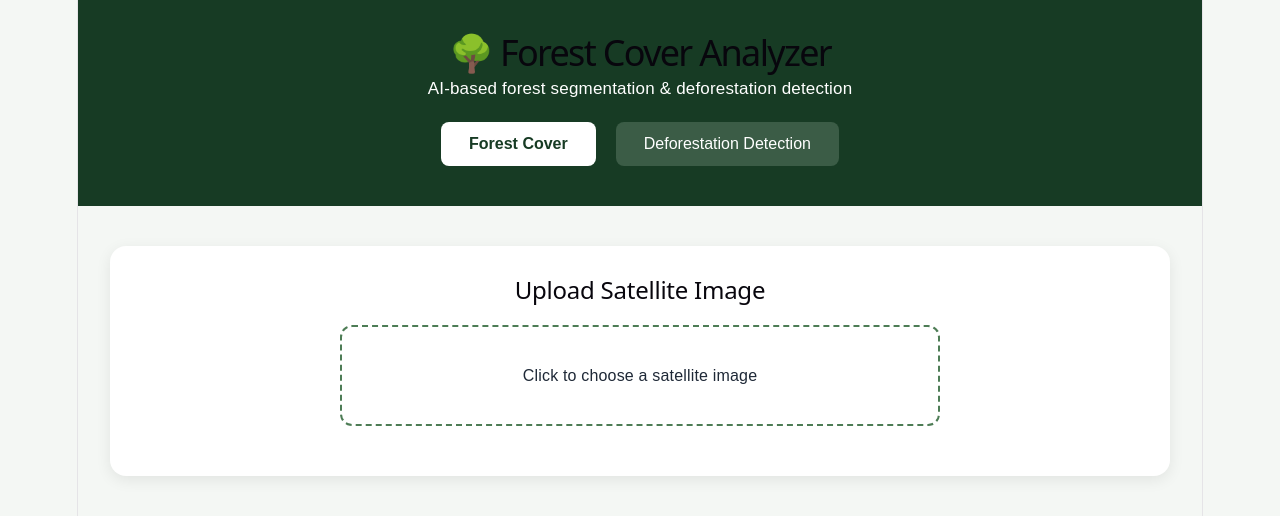
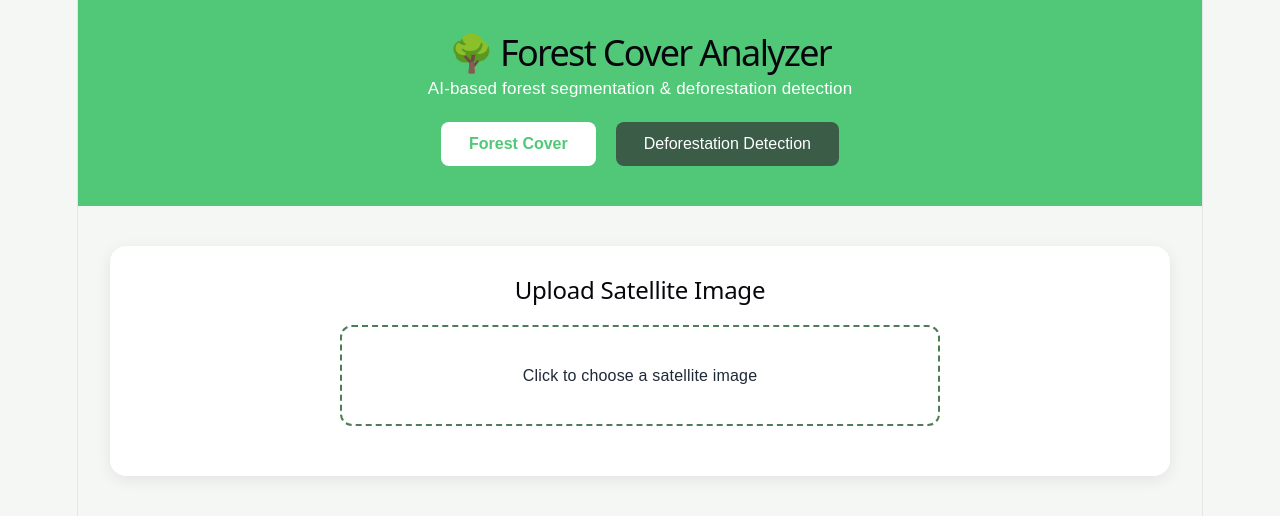
Before and after one commit to preetham1das/mini_project_preetham, a React app in the folder frontend/: page / in a window 1280 px wide. Shown: the top 516 px of the page. Built offline with nearby package versions, Linux system fonts and the light colour scheme; the HTML template or start-up script is replaced by a standard one.

Commit message:
Update frontend theme

```diff
--- a/frontend/src/App.css
+++ b/frontend/src/App.css
@@ -16,7 +16,7 @@ body {
 header {
   text-align: center;
   padding: 40px 20px;
-  background: #173b24;
+  background: #50C878;
   color: white;
 }
 
@@ -63,7 +63,7 @@ main {
 }
 
 button {
-  background: #28743c;
+  background: #50C878;
   color: white;
   border: none;
   padding: 13px 28px;
@@ -73,7 +73,7 @@ button {
 }
 
 button:hover {
-  background: #1f5d30;
+  background: #3E9D5E;
 }
 
 button:disabled {
@@ -116,7 +116,7 @@ button:disabled {
 .percentage {
   font-size: 55px;
   font-weight: bold;
-  color: #28743c;
+  color: #50C878;
 }
 
 @media (max-width: 700px) {
@@ -137,6 +137,6 @@ button:disabled {
 }
 .mode-selector button.active {
   background: #fff;
-  color: #173b24;
+  color: #50C878;
   font-weight: bold;
 }
```
